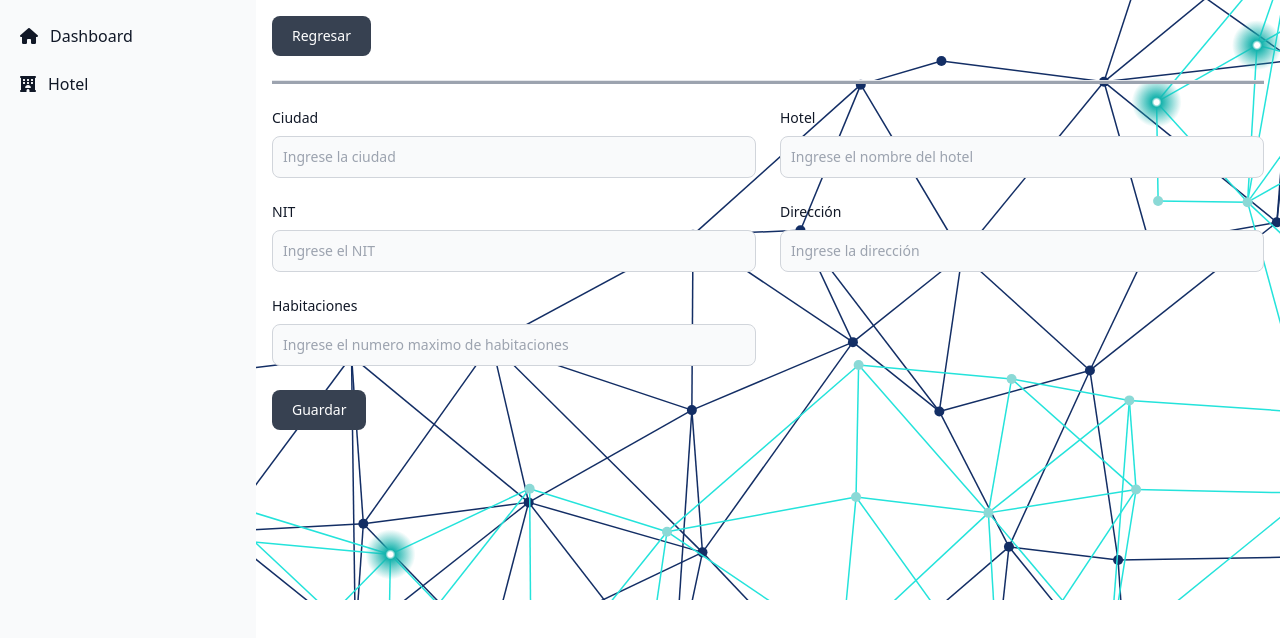
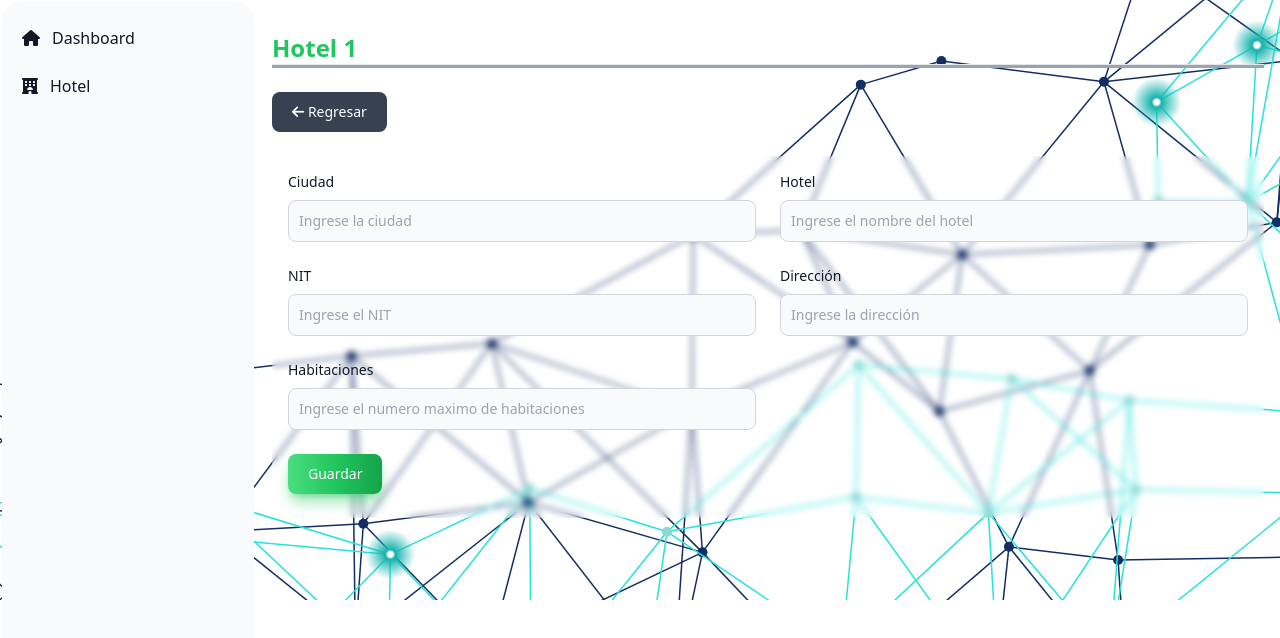
Before and after one commit to yisus1002/Diplomado, a Vue app: page /hotel/1 in a window 1280 px wide. Shown: the top 638 px of the page. Built offline with nearby package versions, Linux system fonts and the light colour scheme.

Commit message:
Added global styles

```diff
--- a/src/assets/styles/__globales.css
+++ b/src/assets/styles/__globales.css
@@ -17,6 +17,7 @@
     dark:focus:ring-gray-600;
 }
 .aside__content{
+    padding: 2px;
     @apply fixed
     top-0
     left-0
@@ -27,6 +28,8 @@
     sm:translate-x-0
 }
 .aside__content__menu{
+
+    border-radius: 20px;
     @apply h-full
     px-3
     py-4
@@ -82,18 +85,27 @@
 .button_form {
     @apply
     text-white
-    bg-gray-700
-    hover:bg-gray-500
+    bg-gradient-to-r
+    from-green-400
+    via-green-500
+    to-green-600
+    hover:bg-gradient-to-br
     focus:ring-4
     focus:outline-none
-    focus:ring-blue-300
-    font-medium rounded-lg
+    focus:ring-green-300
+    dark:focus:ring-green-800
+    shadow-lg
+    shadow-green-500/50
+    dark:shadow-lg
+    dark:shadow-green-800/80
+    font-medium
+    rounded-lg
     text-sm
-    w-full
-    sm:w-auto
     px-5
     py-2.5
     text-center
+    mr-2
+    mb-2
 }
 
 .button_back {
@@ -155,3 +167,8 @@
     dark:text-red-500
     hover:underline
 }
+.Hotel__home__title{
+    @apply text-2xl
+    text-green-500
+    font-bold
+}
--- a/src/views/pages/404/ErrorL404.vue
+++ b/src/views/pages/404/ErrorL404.vue
@@ -2,7 +2,7 @@
 <div class="E404 " >
     <div  class="cardCont">
     <h5 class="title">404 - Page Not Found</h5>
-    <router-link class="btn_volver" to="/Home"><i class="fa-solid fa-arrow-left"></i> Volver al inicio </router-link>
+    <router-link class="btn_volver" to="/home"><i class="fa-solid fa-arrow-left"></i> Volver al inicio </router-link>
     <img class="img404" src="@/assets/images/404/E404.jpg" alt="image description">
 
 </div>
--- a/src/views/pages/hoteles/pages/hoteHome/HoteHome.vue
+++ b/src/views/pages/hoteles/pages/hoteHome/HoteHome.vue
@@ -1,5 +1,6 @@
 <template lang="">
-    <div>
+    <div class="Hotel__home">
+        <h1 class="Hotel__home__title">Hoteles</h1>
         <div class="flex justify-end">
             <button class="button_back" @click="createHotel">Crear Hotel</button>
         </div>
@@ -112,6 +113,12 @@ export default {
     }
 }
 </script>
-<style lang="">
+<style lang="css" scoped>
+.Hotel__home{
+
+    @apply mt-4
+
+}
+
 
 </style>
--- a/src/views/pages/hoteles/pages/hotel-detalle/HotelDetalle.vue
+++ b/src/views/pages/hoteles/pages/hotel-detalle/HotelDetalle.vue
@@ -1,11 +1,13 @@
 <template>
-  <div>
+  <div class="mt-4">
     <!-- <h2>Detalles del hotel {{ id }}</h2> -->
     <!-- Resto de la presentación de los detalles del hotel -->
 
-    <button type="button" class="button_back" @click="goBack">Regresar</button>
+    <h1 class="Hotel__home__title">Hotel {{ id }}</h1>
     <hr class="mb-6 bg-gray-400 h-1" />
-    <form>
+    <button type="button" class="button_back" @click="goBack"><i class="fa-solid fa-arrow-left"></i> Regresar</button>
+    <div class="container_form">
+      <form>
       <div class="grid gap-6 mb-6 md:grid-cols-2">
         <div>
           <label for="city" class="label_form">Ciudad</label>
@@ -32,6 +34,7 @@
       </div>
       <button type="submit" class="button_form">Guardar</button>
     </form>
+    </div>
   </div>
 </template>
 
@@ -57,3 +60,11 @@ export default {
   }
 };
 </script>
+<style scoped>
+.container_form{
+  backdrop-filter: blur(3px);
+  @apply p-4
+
+  rounded-md
+}
+</style>
--- a/src/views/pages/landing/pages/LandingHome/LandingHome.vue
+++ b/src/views/pages/landing/pages/LandingHome/LandingHome.vue
@@ -1,6 +1,11 @@
 <template lang="">
-    <div>
-        <p>Bienvenido al home</p>
+    <div class="landingContainer">
+        <div class="landingContainer__head">
+            <h1 class="head__title Hotel__home__title"><i class="fa-solid fa-bezier-curve icon__title"></i> Descripción general</h1>
+            <div>
+            </div>
+
+        </div>
     </div>
 </template>
 <script>
@@ -8,6 +13,23 @@ export default {
 
 }
 </script>
-<style lang="">
+<style  scoped>
+.landingContainer{
+    @apply p-1
+}
+.landingContainer__head{
+
+    }
+    .head__title{
+        @apply text-2xl
+    }
+    .icon__title{
+        border-radius: 100%;
+        margin: 0;
+        background-color: rgb(181, 181, 181);
+        @apply text-white
+        p-3
+    }
+
 
 </style>
```
